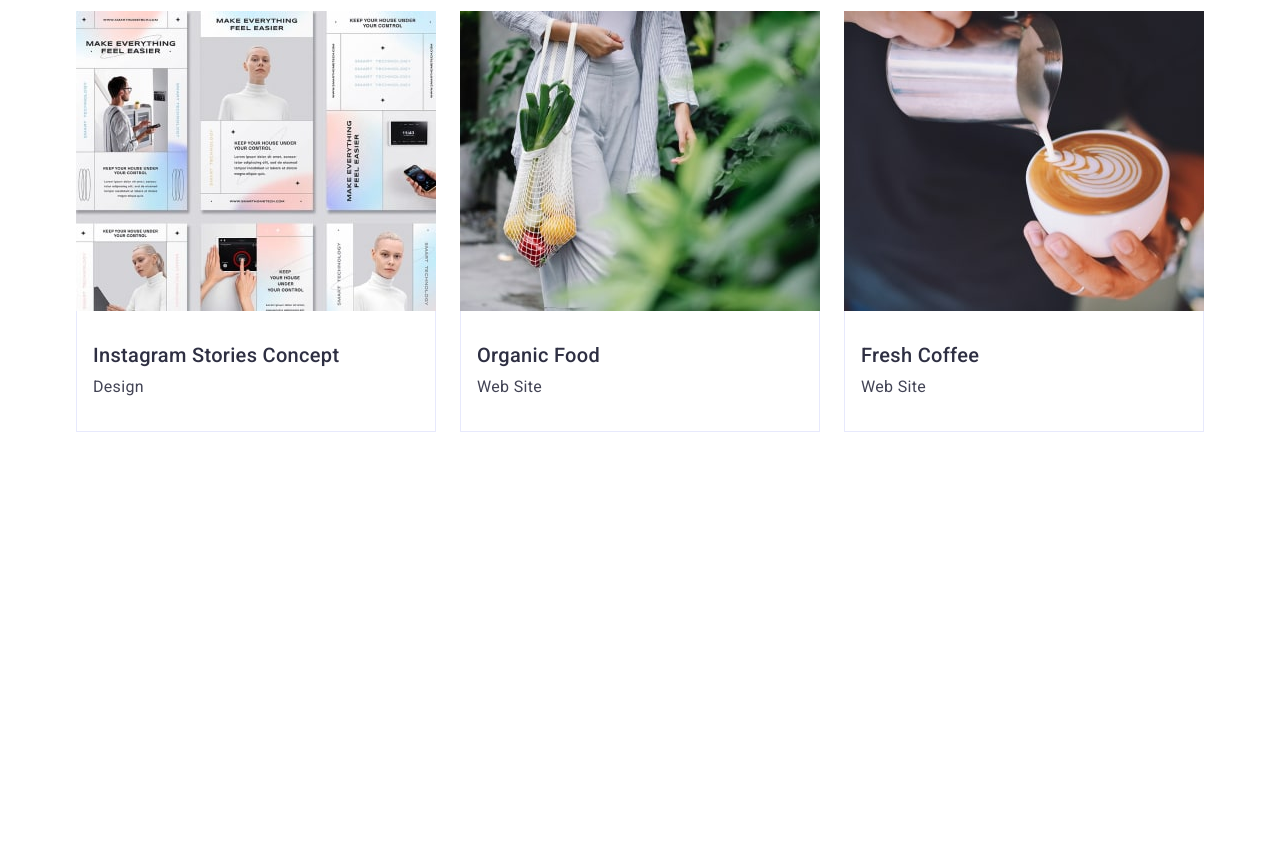
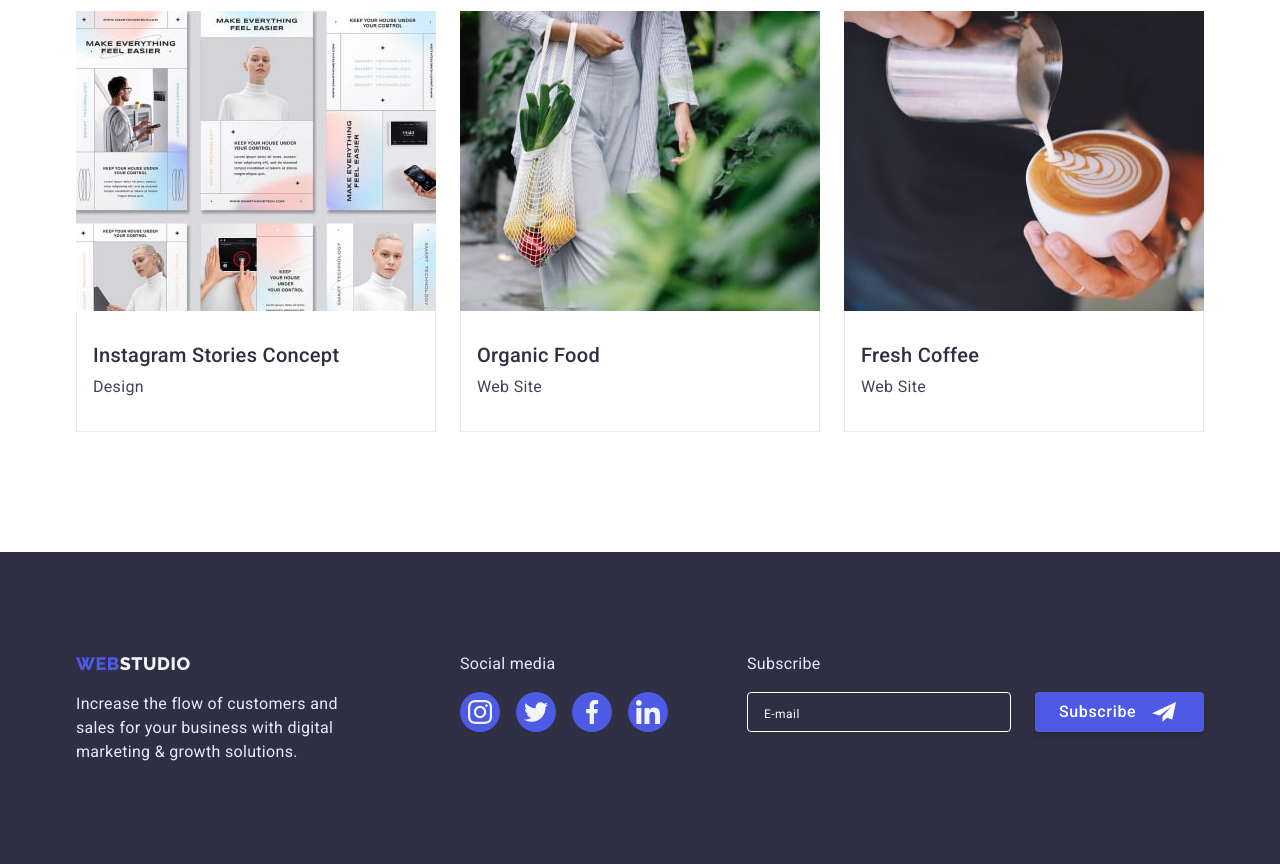
Before and after one commit to Y0less/goit-markup-hw-07, a plain HTML site: page portfolio.html in a window 1280 px wide. Shown: the part 1219-2083 px from the top of the page. Before the commit the page ends 1771 px from the top, so only its background shows below. Drawn offline with nearby package versions, Linux system fonts and the light colour scheme.

Commit message:
Update portfolio.html

```diff
--- a/portfolio.html
+++ b/portfolio.html
@@ -331,7 +331,7 @@
       </section>
     </main>
     <!-- Footer -->
-    <!-- <footer class="footer-section">
+    <footer class="footer-section">
       <div class="container">
         <div class="slogan-part">
           <a class="logo-main link" href="./index.html"
@@ -397,7 +397,7 @@
           </div>
         </form>
       </div>
-    </footer> -->
+    </footer>
     <script defer src="./js/mobile-menu.js"></script>
   </body>
 </html>
```
